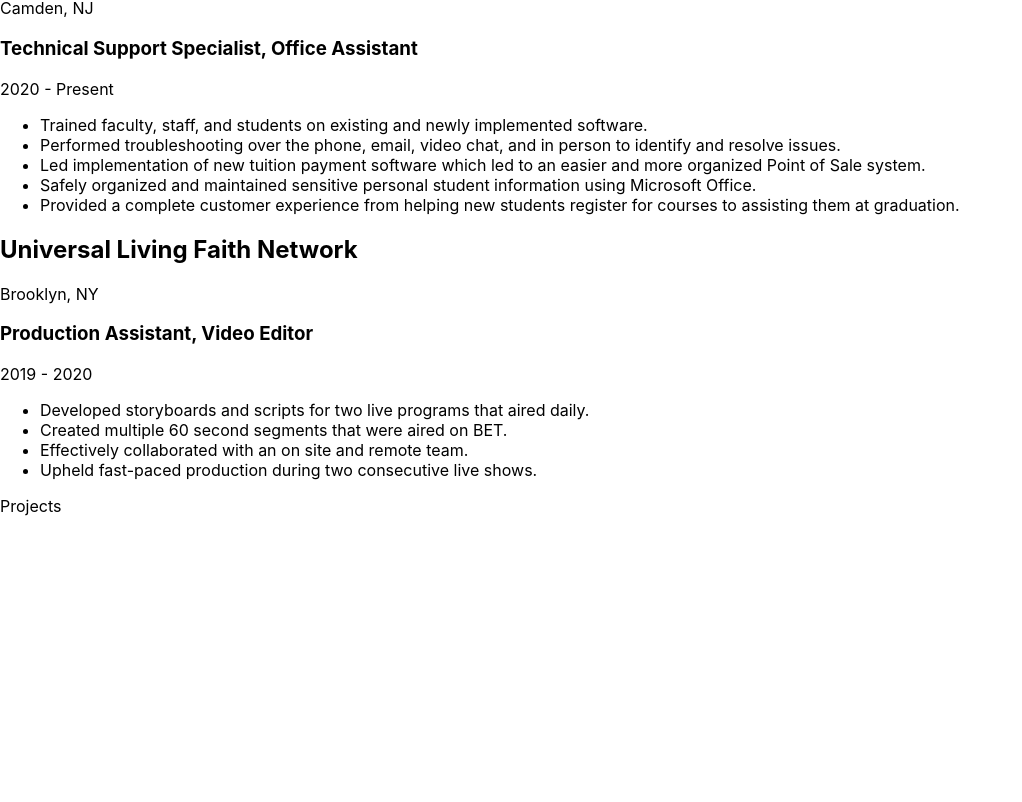
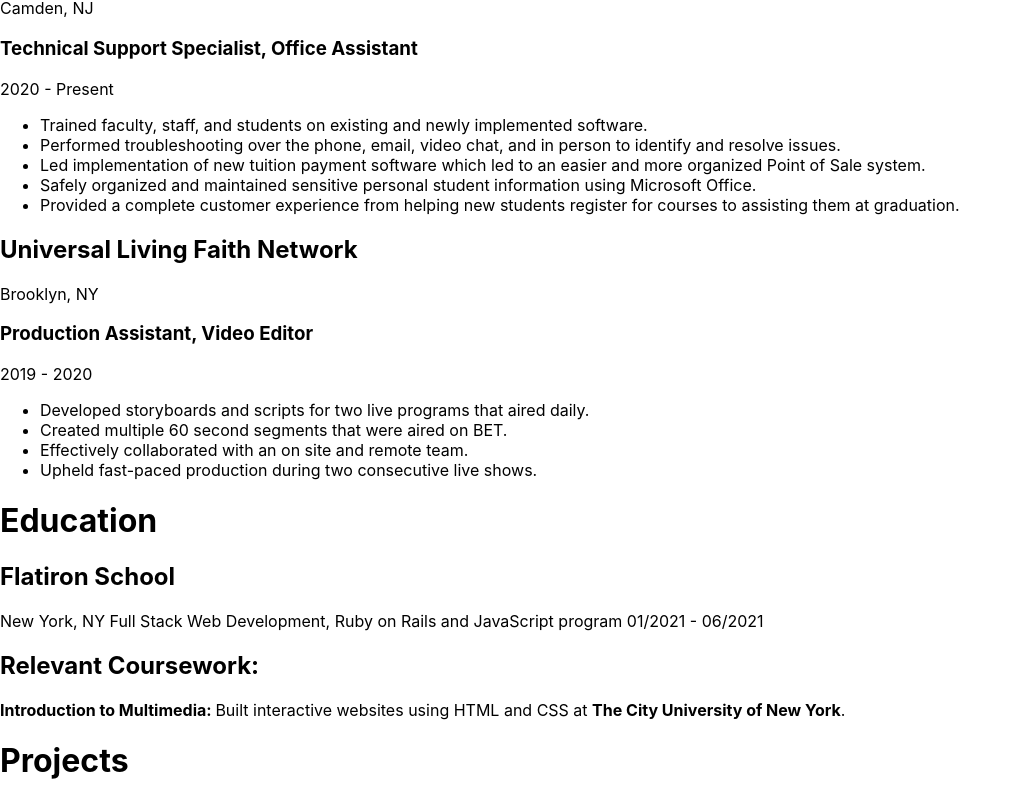
Before and after one commit to nnekauf/portfolio, a React (Create React App) app: page /resume in a window 1280 px wide. Shown: the part 661-1463 px from the top of the page, without its empty margins (0-1022 px from the left). Before the commit the page ends 1177 px from the top, so only its background shows below. Built offline with nearby package versions, Linux system fonts and the light colour scheme.

Commit message:
adds education section

```diff
--- a/src/components/Resume.js
+++ b/src/components/Resume.js
@@ -42,11 +42,18 @@ const Resume = () => {
             </div>
 
             <div className="resumeCard">
+                <h1>Education</h1>
+                <h2>Flatiron School</h2> 	New York, NY
+                    Full Stack Web Development, Ruby on Rails and JavaScript program 	01/2021 - 06/2021
+
+                    <h2>Relevant Coursework:</h2>
+                    <b>Introduction to Multimedia: </b>Built interactive websites using HTML and CSS
+                    at <b>The City University of New York</b>.
 
             </div>
 
             <div className="resumeCard">
-                <Link className = "navLink"  to="/projects"> Projects</Link>
+                <h1><Link className = "navLink"  to="/projects"> Projects</Link></h1>
             </div>
 
         </div>
```
